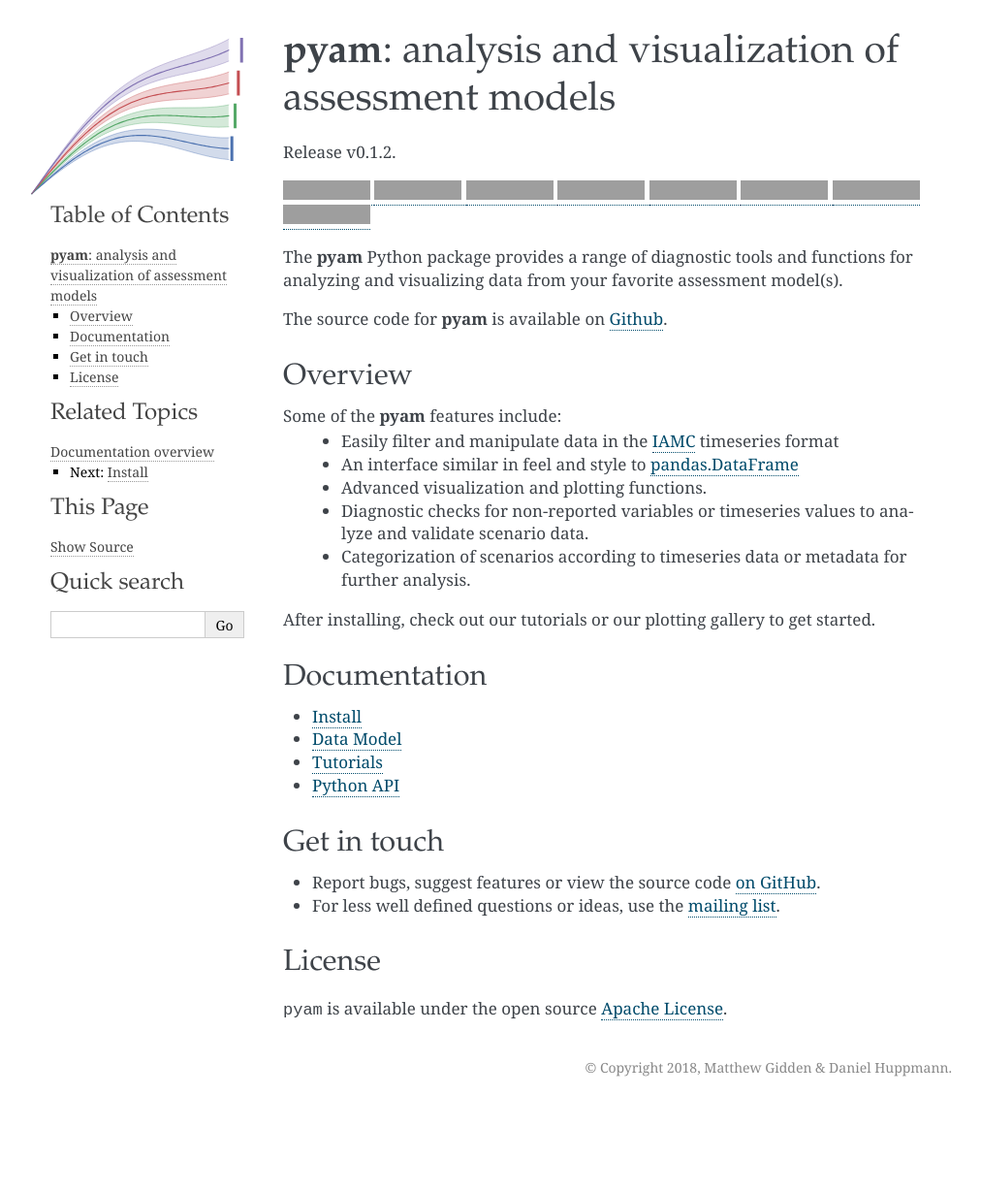
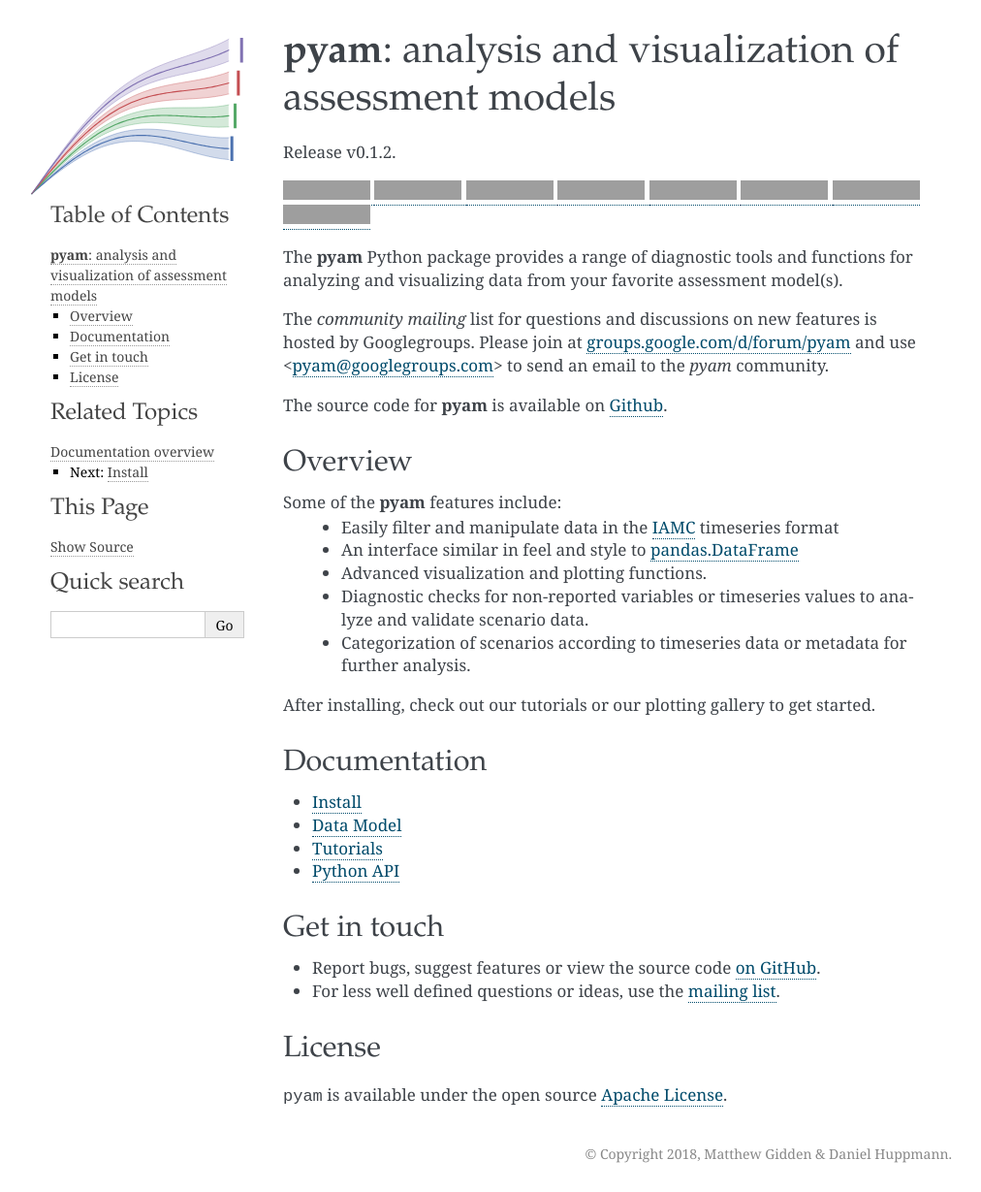
Before and after one commit to IAMconsortium/pyam, a Sphinx documentation site: the page built from doc/source/index.rst, in a window 1280 px wide, cut to the strip 0-1229 px from the top of the page. Shown: the whole strip at 97% size, without its empty margins (128-1140 px from the left). Built offline with Sphinx 7.4.7, drawn with Linux system fonts in a browser that asks for light colours; pages that are not in the unit, such as notebooks, are missing from menus; before the commit the page ends 1140 px from its top, so only the background shows below that; grey boxes are pictures that could not be loaded.

```diff
--- a/doc/source/index.rst
+++ b/doc/source/index.rst
@@ -34,10 +34,17 @@ Release v\ |version|.
 The **pyam** Python package provides a range of diagnostic tools and functions
 for analyzing and visualizing data from your favorite assessment model(s).
 
+The *community mailing* list for questions and discussions on new features is
+hosted by Googlegroups. Please join at `groups.google.com/d/forum/pyam`_
+and use <pyam@googlegroups.com> to send an email to the *pyam* community.
+
 The source code for **pyam** is available on `Github`_.
 
 .. _`Github`:
    https://github.com/IAMconsortium/pyam
+
+.. _`groups.google.com/d/forum/pyam` :
+   https://groups.google.com/d/forum/pyam
 
 Overview
 --------
```
Also changed, not shown: CONTRIBUTING.rst (added, +28 -0 lines).
